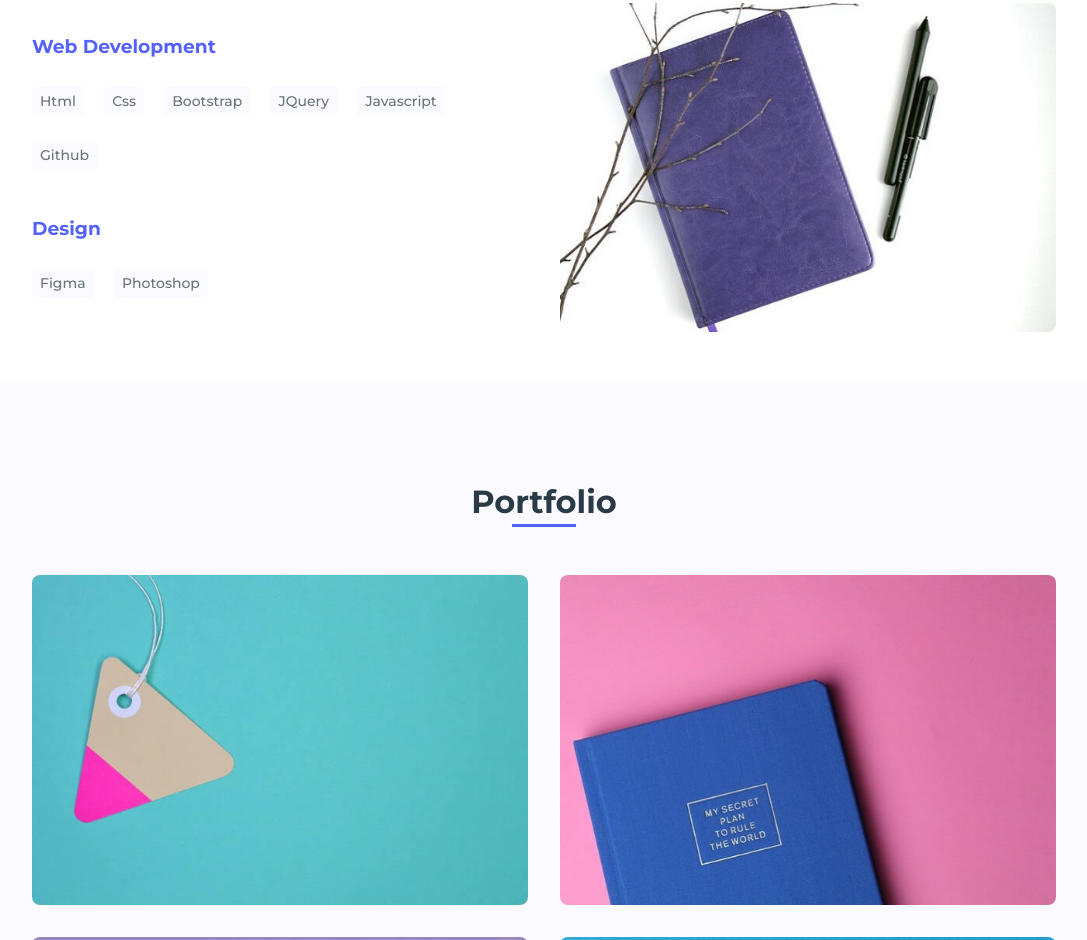
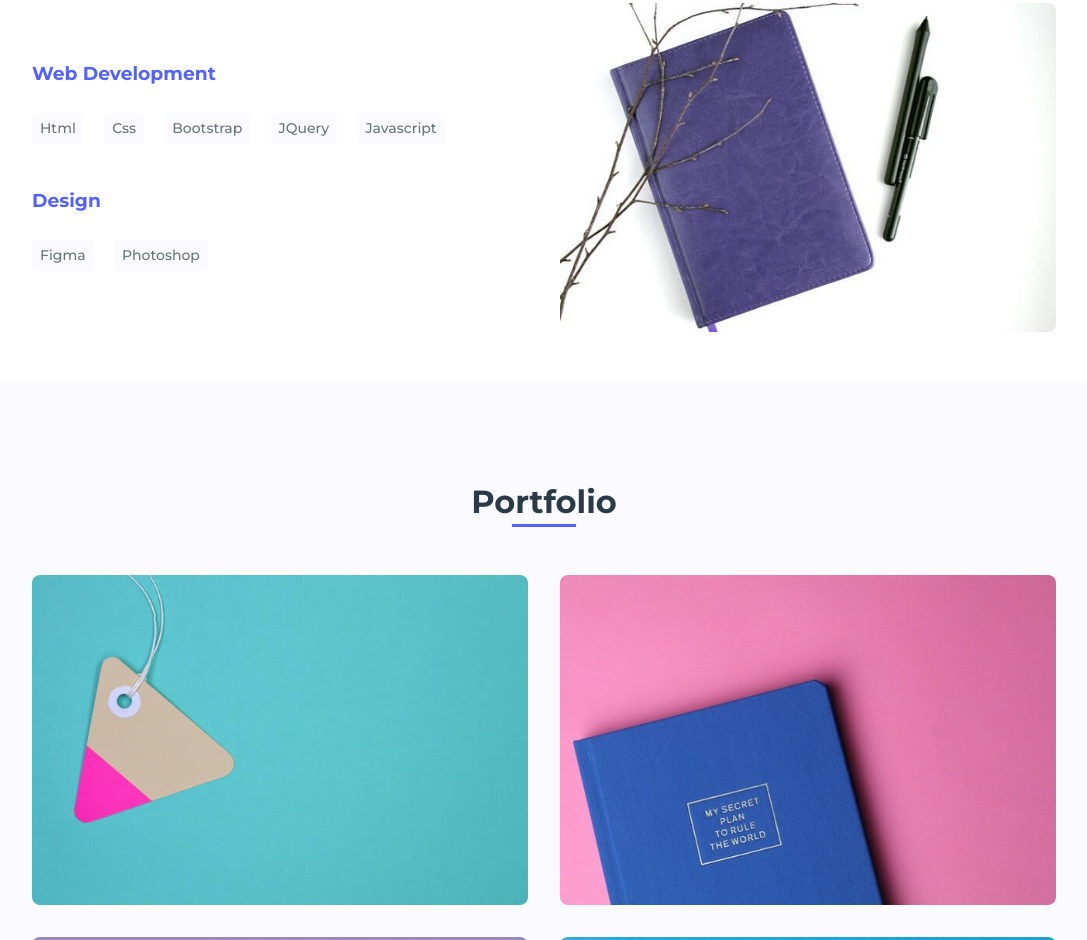
Before and after one commit to UjjwalPanchal/Portfolio, a plain HTML site: page index.html in a window 1280 px wide. Shown: the part 1567-2507 px from the top of the page, without its empty margins (96-1183 px from the left). Drawn offline with nearby package versions, Linux system fonts and the light colour scheme.

Commit message:
git remove

```diff
--- a/index.html
+++ b/index.html
@@ -78,7 +78,6 @@
                     <span class="skills__name">Bootstrap</span>
                     <span class="skills__name">JQuery</span>
                     <span class="skills__name">Javascript</span>
-                    <span class="skills__name">Github</span>
 
                     <h3 class="skills__subtitle">Design</h3>
                     <span class="skills__name">Figma</span>
```
